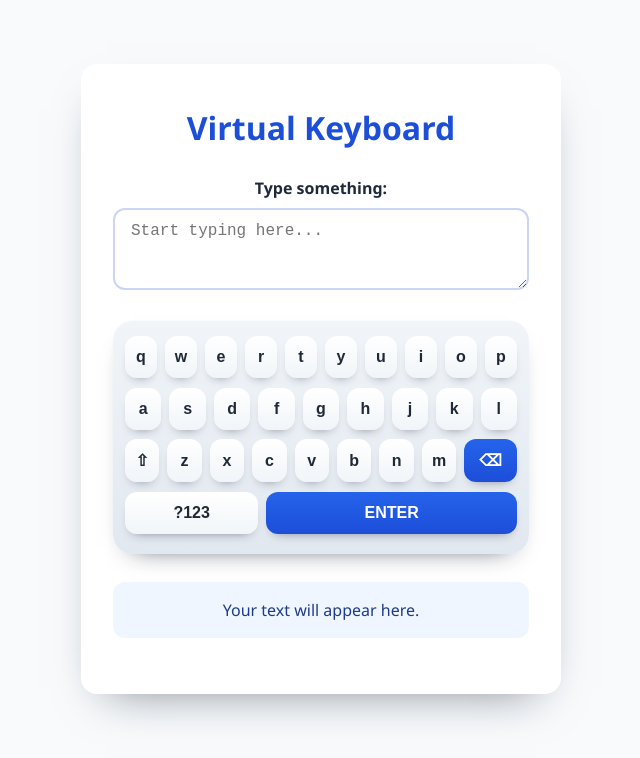
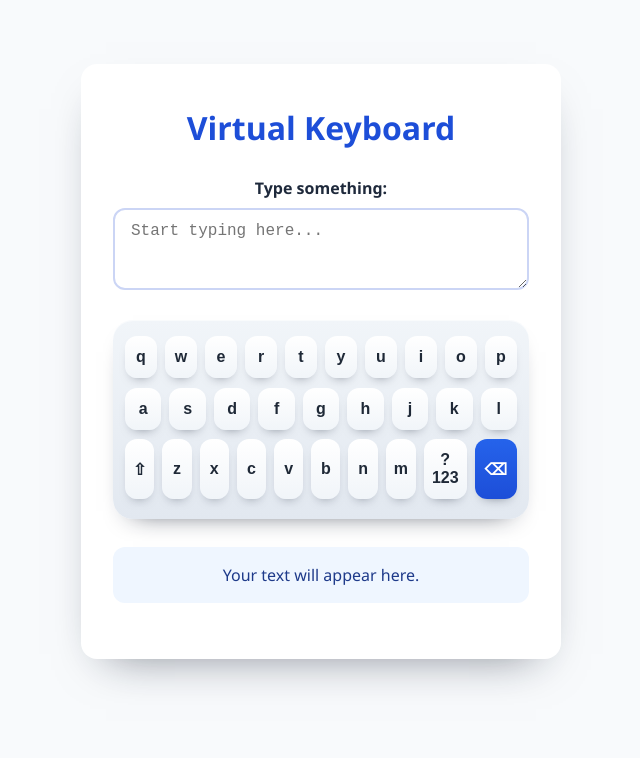
Before and after one commit to lmiguelg/virtual-keyboard, a React (Vite) app: page / in a window 1280 px wide. Shown: the top 758 px of the page, without its empty margins (319-959 px from the left). Built offline with nearby package versions, Linux system fonts and the light colour scheme.

Commit message:
Remove enter key from virtual keyboard

```diff
--- a/src/VirtualKeyboard.jsx
+++ b/src/VirtualKeyboard.jsx
@@ -4,8 +4,7 @@ import './App.css';
 const LETTER_ROWS = [
   ['q', 'w', 'e', 'r', 't', 'y', 'u', 'i', 'o', 'p'],
   ['a', 's', 'd', 'f', 'g', 'h', 'j', 'k', 'l'],
-  ['shift', 'z', 'x', 'c', 'v', 'b', 'n', 'm', 'backspace'],
-  ['special', 'enter'],
+  ['shift', 'z', 'x', 'c', 'v', 'b', 'n', 'm', 'special', 'backspace'],
 ];
 
 const SPECIAL_CHARACTERS = [
@@ -107,9 +106,6 @@ function VirtualKeyboard({ onChange }) {
       case 'backspace':
         handleBackspace();
         break;
-      case 'enter':
-        handleCharacterInput('\n');
-        break;
       case 'special':
         setIsSpecialMode(true);
         setIsShiftActive(false);
@@ -143,7 +139,6 @@ function VirtualKeyboard({ onChange }) {
     const baseLabels = {
       shift: '⇧',
       backspace: '⌫',
-      enter: 'Enter',
       special: '?123',
       abc: 'ABC',
       page: `${specialPage + 1}/${specialPages.length}`,
@@ -162,10 +157,6 @@ function VirtualKeyboard({ onChange }) {
 
   const getKeyClassName = (key) => {
     const classes = ['key'];
-
-    if (key === 'enter') {
-      classes.push('key--action');
-    }
 
     if (key === 'special' || key === 'abc' || key === 'shift' || key === 'page') {
       classes.push('key--modifier');
@@ -239,7 +230,6 @@ function VirtualKeyboard({ onChange }) {
         <div className="keyboard-row">
           {renderKey('abc')}
           {renderKey('page')}
-          {renderKey('enter')}
         </div>
       </>
     );
```
